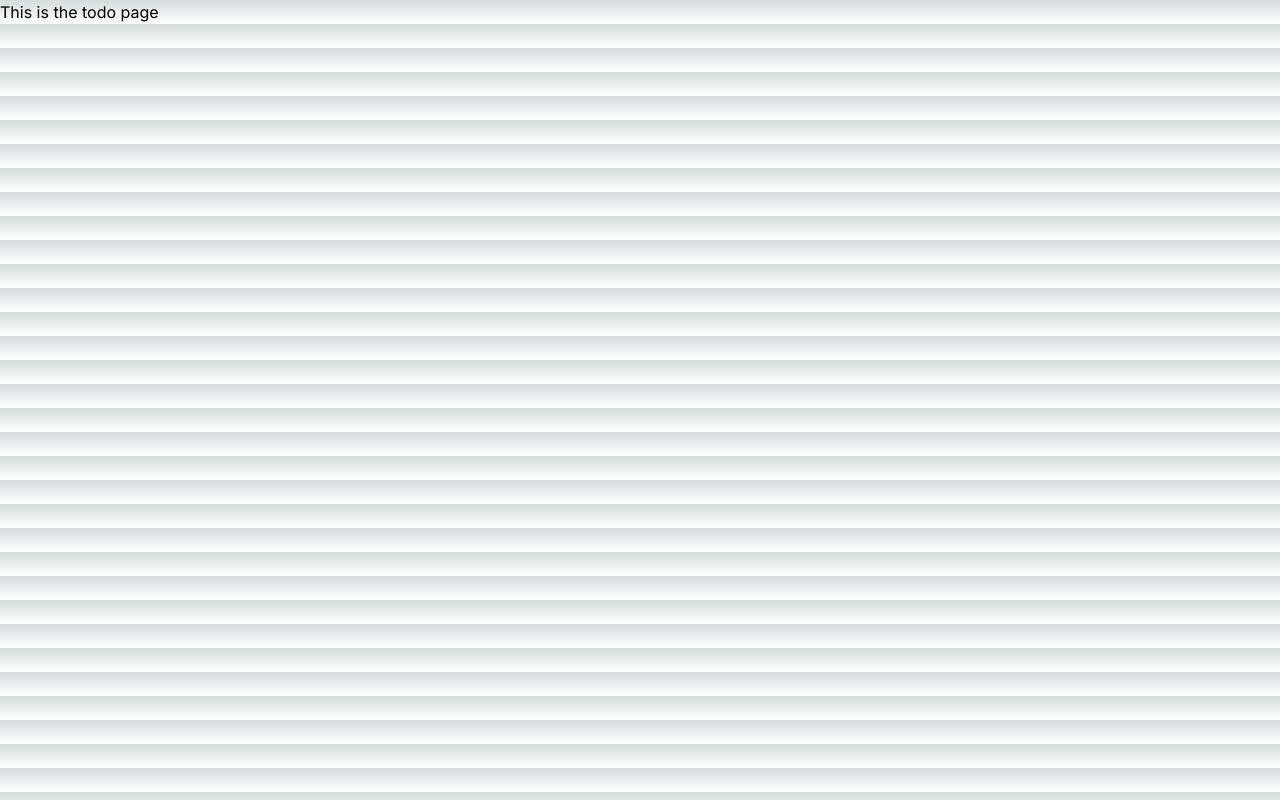
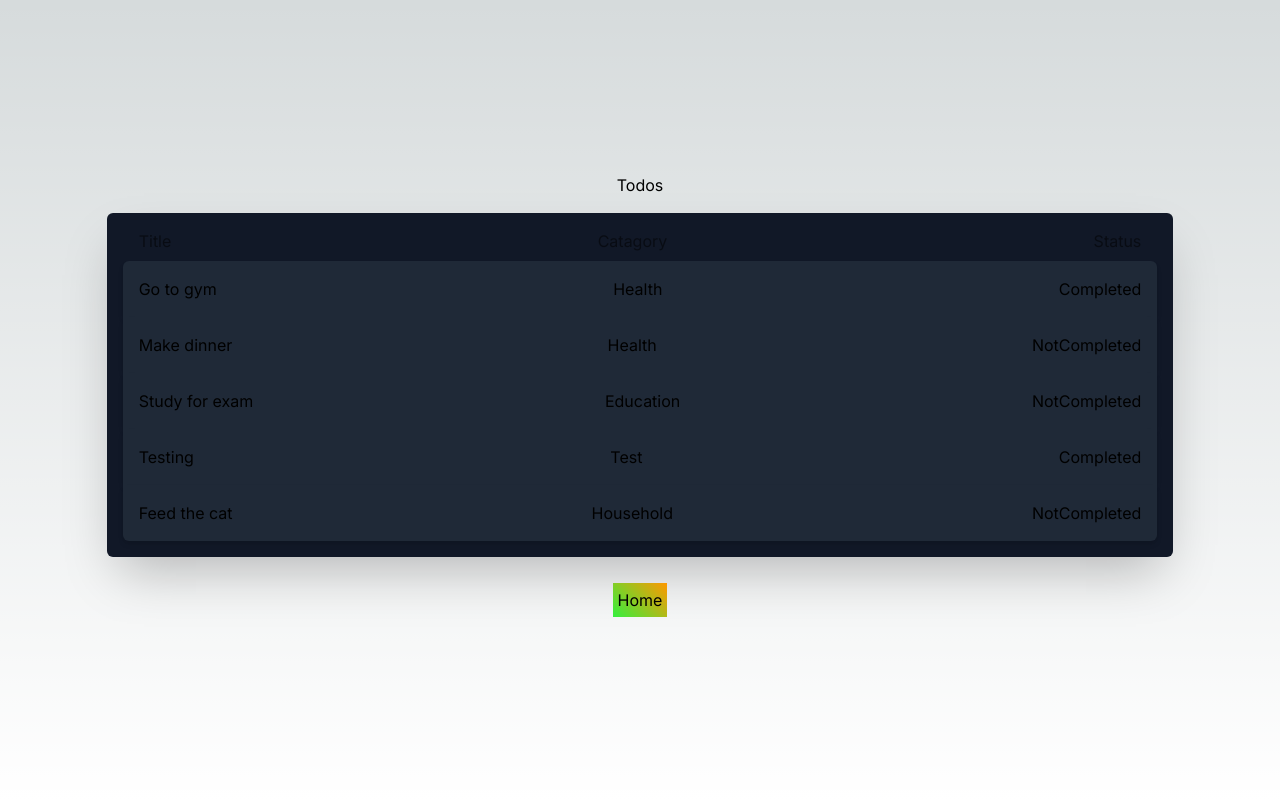
Before and after one commit to BMerullo/typescript-tutorial, a Next.js app in the folder tutorial-1/client/: page /todo in a window 1280 px wide. Built offline with nearby package versions, Linux system fonts and the light colour scheme.

Commit message:
Finished Todo Page

```diff
--- a/tutorial-1/client/app/todo/page.tsx
+++ b/tutorial-1/client/app/todo/page.tsx
@@ -1,11 +1,62 @@
+"use client"
 import React from "react"
+import type { Todo } from "@/types"
+import { useEffect, useState } from "react"
+import { useRouter } from "next/navigation"
+import axios from "axios"
+import styles from "../todo/todo.module.scss"
 
-const page = () => {
+const todo = () => {
+  const [todos, setTodos] = useState<Todo[]>([])
+  const router = useRouter()
+
+  useEffect(() => {
+    async function fetchTodos() {
+      const response = await axios.get(`/api/todo`)
+      setTodos(response.data as Todo[])
+    }
+    fetchTodos()
+  }, [])
+
+  const navigateToHome = () => {
+    router.push("/")
+  }
+
   return (
-    <div>
-      <h1>This is the todo page</h1>
+    <div className="flex flex-col w-full justify-center items-center min-h-screen">
+      <h1>Todos</h1>
+      <div className="flex flex-col w-10/12 bg-gray-900 p-4 rounded-md shadow-2xl my-4">
+        <div className="w-full flex justify-between px-4 opacity-50 mb-2">
+          <div>Title</div>
+          <div>Catagory</div>
+          <div>Status</div>
+        </div>
+        {todos.map((todo, idx) => (
+          <>
+            <div
+              className={`${
+                idx === 0
+                  ? "rounded-t-md"
+                  : todos.length - 1 === idx
+                  ? "rounded-b-md"
+                  : ""
+              }
+              bg-gray-800 shadow-md hover:bg-gray-700 cursor-pointer flex w-full justify-between p-4 `}
+            >
+              <div>{todo.toDoTitle}</div>
+              <div>{todo.toDoCatagory}</div>
+              <div>{todo.toDoCompleted ? "Completed" : "NotCompleted"}</div>
+            </div>
+          </>
+        ))}
+      </div>
+      <div className={styles.btnContainer}>
+        <button className={styles.btn} onClick={navigateToHome}>
+          Home
+        </button>
+      </div>
     </div>
   )
 }
 
-export default page
+export default todo
--- /dev/null
+++ b/tutorial-1/client/app/todo/todo.module.scss
@@ -0,0 +1,9 @@
+.btnContainer {
+  padding: 10px;
+}
+
+.btn {
+  padding: 5px;
+  background: linear-gradient(45deg, #34f03e, #ff9800);
+  color: black;
+}
```
